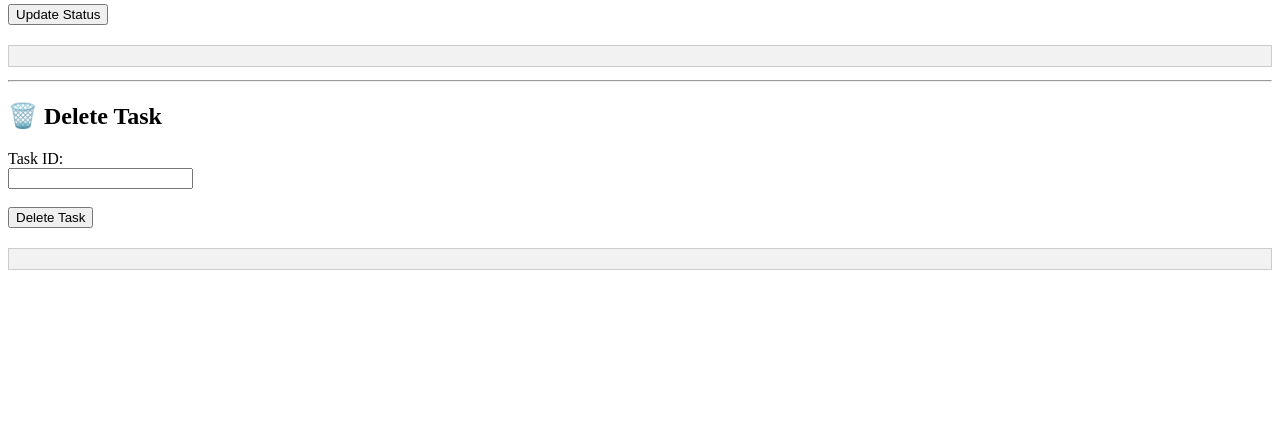
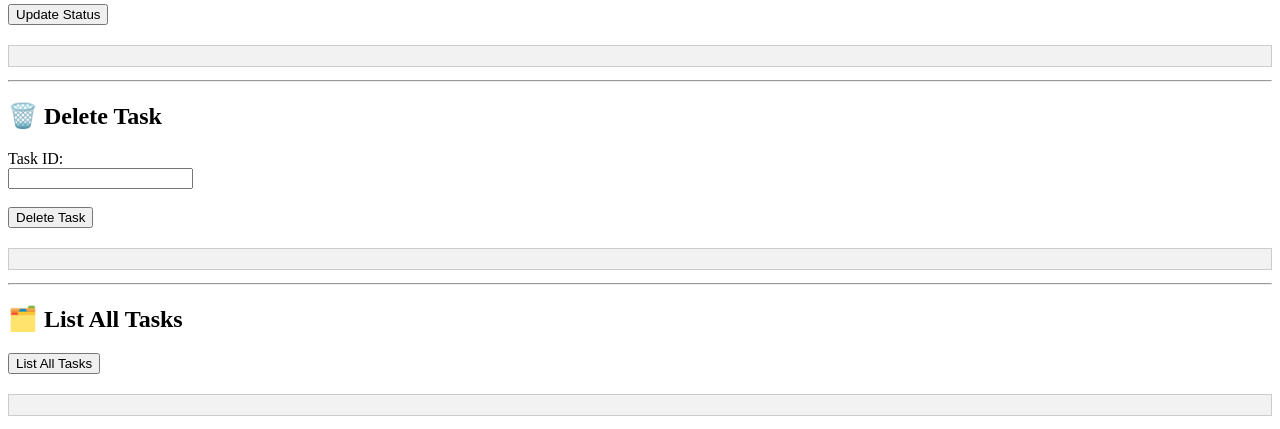
Before and after one commit to ZachLark/GitBridgev1, a Flask app: page / in a window 1280 px wide. Shown: the part 828-1257 px from the top of the page. Before the commit the page ends 1098 px from the top, so only its background shows below. Run offline with Flask 3, Linux system fonts and the light colour scheme.

Commit message:
Add List All Tasks UI and JS logic

```diff
--- a/webui/templates/index.html
+++ b/webui/templates/index.html
@@ -63,6 +63,12 @@
 <button type="button" id="deleteTaskBtn">Delete Task</button>
 
 <pre id="deleteOutput" style="margin-top: 20px; background-color: #f2f2f2; padding: 10px; border: 1px solid #ccc;"></pre>
+
+<hr>
+<h2>🗂️ List All Tasks</h2>
+<button type="button" id="listTasksBtn">List All Tasks</button>
+
+<pre id="listTasksOutput" style="margin-top: 20px; background-color: #f2f2f2; padding: 10px; border: 1px solid #ccc;"></pre>
 
 <script>
   document.querySelector("form").addEventListener("submit", async function (e) {
@@ -182,6 +188,22 @@ document.getElementById("deleteTaskBtn").addEventListener("click", async functio
     }
 });
 
+// Add listener for "List All Tasks" button
+document.getElementById("listTasksBtn").addEventListener("click", async function () {
+    try {
+        const response = await fetch("/tasks");
+
+        if (!response.ok) {
+            throw new Error(`Server returned status ${response.status}`);
+        }
+
+        const data = await response.json();
+        document.getElementById("listTasksOutput").textContent = JSON.stringify(data, null, 2);
+    } catch (error) {
+        document.getElementById("listTasksOutput").textContent = `Error: ${error.message}`;
+    }
+});
+
 </script>
 
 </body>
```
